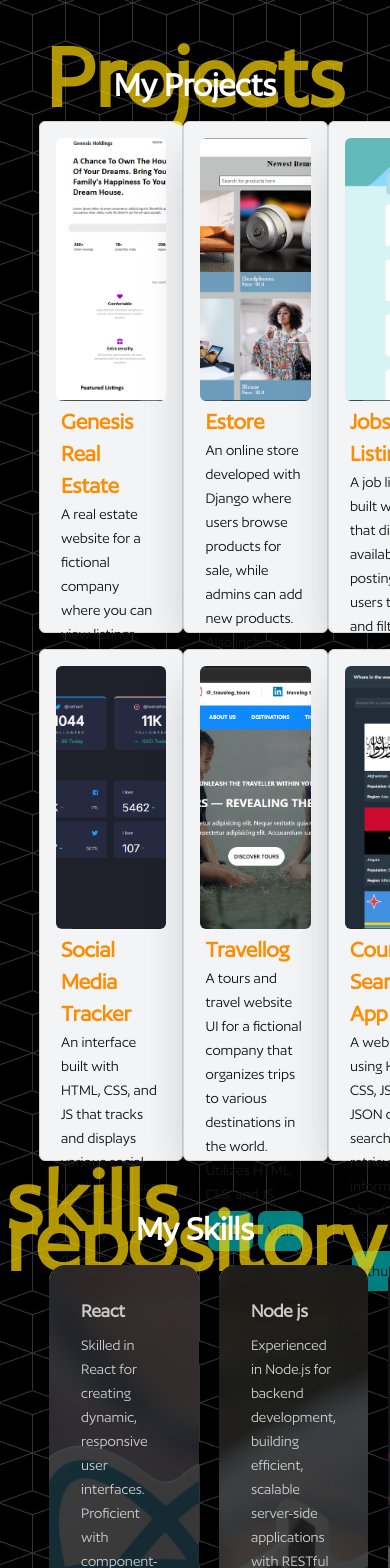
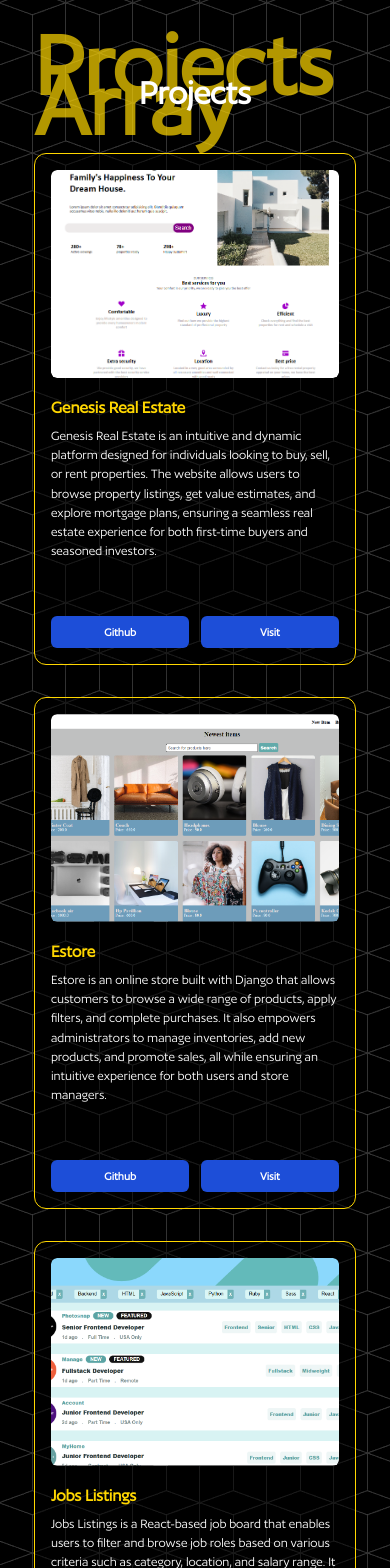
Before and after one commit to p-karari/portfolio_project, a React (Vite) app: page /projects in a window 390 px wide. Shown: the part 1660-3228 px from the top of the page. Built offline with nearby package versions, Linux system fonts and the light colour scheme.

Commit message:
Added responsiveness

```diff
--- a/src/components/Projects.tsx
+++ b/src/components/Projects.tsx
@@ -1,47 +1,94 @@
-// import Bg2 from '../images/bg4.jpg'
-import Genesis from '../images/Genesis001.png'
-import Travellog from '../images/travellog.png'
-import Estores from '../images/Estores.png'
-import SocialAnalyzer from '../images/SocialMediaTracker.png'
-import Jobs from '../images/JobListings.png'
-import Countries from '../images/CountriesSearch.png'
-import { Tilt } from 'react-tilt'
+import Genesis from '../images/Genesis001.png';
+import Travellog from '../images/travellog.png';
+import Estores from '../images/Estores.png';
+import SocialAnalyzer from '../images/SocialMediaTracker.png';
+import Jobs from '../images/JobListings.png';
+import Countries from '../images/CountriesSearch.png';
+import { Tilt } from 'react-tilt';
 
 function Projects() {
+  const projects = [
+    {
+      title: 'Genesis Real Estate',
+      description: 'Genesis Real Estate is an intuitive and dynamic platform designed for individuals looking to buy, sell, or rent properties. The website allows users to browse property listings, get value estimates, and explore mortgage plans, ensuring a seamless real estate experience for both first-time buyers and seasoned investors.',
+      image: Genesis,
+      github: 'https://github.com/p-karari/Real_Estate_Responsive_web',
+      live: 'https://p-karari.github.io/Real_Estate_Responsive_web/',
+    },
+    {
+      title: 'Estore',
+      description: 'Estore is an online store built with Django that allows customers to browse a wide range of products, apply filters, and complete purchases. It also empowers administrators to manage inventories, add new products, and promote sales, all while ensuring an intuitive experience for both users and store managers.',
+      image: Estores,
+      github: 'https://github.com/p-karari/E-stores',
+      live: 'https://github.com/p-karari/E-stores',
+    },
+    {
+      title: 'Jobs Listings',
+      description: 'Jobs Listings is a React-based job board that enables users to filter and browse job roles based on various criteria such as category, location, and salary range. It provides detailed job descriptions, allowing users to make informed decisions about job applications.',
+      image: Jobs,
+      github: 'https://github.com/p-karari/Job_Listings',
+      live: 'https://p-karari.github.io/Job_Listings/',
+    },
+    {
+      title: 'Social Media Tracker',
+      description: 'Social Media Tracker is a dashboard that monitors various social media metrics, such as follower count and post engagement. Built using HTML, CSS, and JavaScript, it provides valuable insights for individuals and businesses looking to optimize their social media strategies.',
+      image: SocialAnalyzer,
+      github: 'https://github.com/p-karari/Social_media_tracker_App',
+      live: 'https://p-karari.github.io/Social_media_tracker_App/',
+    },
+    {
+      title: 'Travellog',
+      description: 'Travellog is a travel website UI designed to showcase destinations and tour packages. The responsive design allows users to explore detailed itineraries, user-friendly navigation, and booking systems to plan their trips more easily.',
+      image: Travellog,
+      github: 'https://github.com/p-karari/tours_and_travel_responsive',
+      live: 'https://p-karari.github.io/tours_and_travel_responsive/',
+    },
+    {
+      title: 'Countries Search App',
+      description: 'Countries Search App allows users to search for countries and retrieve detailed information like population, area, languages, and more. Using a JSON API, the app ensures up-to-date and accurate data for a user-friendly experience.',
+      image: Countries,
+      github: 'https://github.com/p-karari/COUNTRIES_SEARCH_APP',
+      live: 'https://p-karari.github.io/COUNTRIES_SEARCH_APP/',
+    },
+  ];
+
   return (
-    <>
-    <div className='my-[2rem] font-general'>
-    <div className="relative mx-auto text-4xl font-bold w-[50%] flex items-center justify-center">
-  <span className="absolute text-[6rem] opacity-70 font-general text-gold">Projects</span>
-  <p className="relative z-10 mt-[1rem] text-white">My Projects</p>
+    <div className="my-10 px-4 font-general">
+      <div className="relative mx-auto text-4xl font-bold w-[90%] md:w-[70%] lg:w-[50%] flex items-center justify-center">
+        <span className="absolute text-[6rem] opacity-70 font-general text-gold">Projects Array</span>
+        <p className="relative z-10 mt-[1rem] text-white font-general">Projects</p>
       </div>
-    <div className='flex flex-row mx-auto w-[80%] my-[1rem]'>
 
-    <Tilt className="rounded-lg shadow-2xl w-[20rem] h-[32rem] m-auto" options={{ max: 25, scale: 1.05 }}>
-  <div className='rounded-md bg-gray-100 border border-solid border-gray-300 p-4 h-full'>
-    <div className="w-[100%] rounded-md h-[55%]">
-      <img className="h-full w-full object-cover object-left-top rounded-md" src={Genesis} alt="Genesis Real Estate" />
+      <div className="flex flex-col md:flex-row md:flex-wrap justify-center items-center gap-8 mt-10">
+        {projects.map((proj, idx) => (
+          <Tilt key={idx} className="w-[90%] sm:w-[18rem] h-[32rem]">
+            <div className="rounded-xl bg-black/50 text-white border border-gold shadow-lg h-full p-4 flex flex-col justify-between">
+              <div className="h-[45%] rounded-md overflow-hidden">
+                <img
+                  src={proj.image}
+                  alt={proj.title}
+                  className="w-full h-full object-cover rounded-md"
+                />
               </div>
-    <div className="h-[40%] m-[5px]">
-      <h1 className="text-2xl font-bold m-auto w-[auto] text-[#FF8C00]">Genesis Real Estate</h1>
-      <p>
-        A real estate website for a fictional company where you can view listings, find houses for sale or to rent.
-        You can also get value estimations and price quotations along with mortgage plans.
-      </p>
-      <div className="flex flex-row my-[5px]">
+              <div className="flex flex-col justify-between h-[55%] mt-4">
+                <div className="flex flex-col">
+                  <h3 className="text-gold text-lg font-bold mb-1">{proj.title}</h3>
+                  <p className="text-sm leading-snug overflow-hidden text-ellipsis">{proj.description}</p>
+                </div>
+                <div className="flex justify-between mt-4">
                   <a
-          href="https://github.com/p-karari/Real_Estate_Responsive_web"
+                    href={proj.github}
                     target="_blank"
                     rel="noopener noreferrer"
-          className="w-[45%] p-[8px] rounded-lg m-auto bg-[#008080] text-center flex justify-center"
+                    className="bg-blue-700 hover:bg-blue-800 px-3 py-2 rounded-md text-white text-xs font-semibold w-[48%] text-center"
                   >
                     Github
                   </a>
                   <a
-          href="https://p-karari.github.io/Real_Estate_Responsive_web/"
+                    href={proj.live}
                     target="_blank"
                     rel="noopener noreferrer"
-          className="w-[45%] p-[8px] rounded-lg m-auto bg-[#008080] text-center flex justify-center"
+                    className="bg-blue-700 hover:bg-blue-800 px-3 py-2 rounded-md text-white text-xs font-semibold w-[48%] text-center"
                   >
                     Visit
                   </a>
@@ -49,128 +96,10 @@ function Projects() {
               </div>
             </div>
           </Tilt>
-
-
-<Tilt className="rounded-lg shadow-2xl w-[20rem] h-[32rem] m-auto" options={{ max: 25, scale: 1.05 }}>
-  <div className='rounded-md bg-gray-100 border border-solid border-gray-300 p-4 h-full'>
-    <div className="w-[100%] rounded-md h-[55%]">
-      <img className="h-full w-full object-cover object-centre rounded-md" src={Estores} alt="Estore Screenshot" />
-    </div>
-    <div className="h-[40%] m-[5px]">
-      <h1 className="text-2xl font-bold m-auto w-[auto] text-[#FF8C00]">Estore</h1>
-      <p>
-        An online store developed with Django where users browse products for sale, while admins can add new products. Also includes various filters.
-      </p>
-      <div className="flex flex-row my-[5px]">
-        <a
-          href="https://github.com/p-karari/E-stores"
-          target="_blank"
-          rel="noopener noreferrer"
-          className="w-[45%] p-[8px] rounded-lg m-auto bg-[#008080] text-center flex justify-center"
-        >
-          Github
-        </a>
-        <a
-          href="https://github.com/p-karari/E-stores"
-          target="_blank"
-          rel="noopener noreferrer"
-          className="w-[45%] p-[8px] rounded-lg m-auto bg-[#008080] text-center flex justify-center"
-        >
-          Visit
-        </a>
+        ))}
       </div>
     </div>
-  </div>
-</Tilt>
-
-<Tilt className="rounded-lg shadow-2xl w-[20rem] h-[32rem] m-auto" options={{ max: 25, scale: 1.05 }}>
-  <div className='rounded-md bg-gray-100 border border-solid border-gray-300 p-4 h-full'>
-    <div className="w-[100%] h-[55%]">
-      <img className="h-full w-full object-cover object-left-top rounded-md" src={Jobs} alt="Jobs Listings Screenshot" />
-    </div>
-    <div className="h-[40%] m-[5px]">
-      <h1 className="text-2xl font-bold m-auto w-[auto] text-[#FF8C00]">Jobs Listings</h1>
-      <p>
-        A job listings UI built with React that displays available job postings, allows users to search and filter jobs, and provides detailed job descriptions.
-      </p>
-      <div className="flex flex-row my-[5px]">
-        <a
-          href="https://github.com/p-karari/Job_Listings"
-          target="_blank"
-          rel="noopener noreferrer"
-          className="w-[45%] p-[8px] rounded-lg m-auto bg-[#008080] text-center flex justify-center"
-        >
-          Github
-        </a>
-        <a
-          href="https://p-karari.github.io/Job_Listings/"
-          target="_blank"
-          rel="noopener noreferrer"
-          className="w-[45%] p-[8px] rounded-lg m-auto bg-[#008080] text-center flex justify-center"
-        >
-          Visit
-        </a>
-      </div>
-    </div>
-  </div>
-</Tilt>
-
-
-    </div>
-<div className="flex flex-row mx-auto w-[80%] my-[1rem]">
-  <Tilt className="rounded-lg shadow-2xl w-[20rem] h-[32rem] m-auto" options={{ max: 25, scale: 1.05 }}>
-    <div className='rounded-md bg-gray-100 border border-solid border-gray-300 p-4 h-full'>
-      <div className="w-[100%] rounded-md h-[55%]">
-        <img className="h-full w-full object-cover rounded-md" src={SocialAnalyzer} alt="Social Media Tracker" />
-      </div>
-      <div className="h-[40%] m-[5px]">
-        <h1 className="text-2xl font-bold m-auto w-[auto] text-[#FF8C00]">Social Media Tracker</h1>
-        <p>An interface built with HTML, CSS, and JS that tracks and displays various social media statistics in a user-friendly dashboard.</p>
-        <div className="flex flex-row my-[5px]">
-          <a href="https://github.com/p-karari/Social_media_tracker_App" target="_blank" rel="noopener noreferrer" className="w-[45%] p-[8px] rounded-lg m-auto bg-[#008080] text-center flex justify-center">Github</a>
-          <a href="https://p-karari.github.io/Social_media_tracker_App/" target="_blank" rel="noopener noreferrer" className="w-[45%] p-[8px] rounded-lg m-auto bg-[#008080] text-center flex justify-center">Visit</a>
-        </div>
-      </div>
-    </div>
-  </Tilt>
-
-  <Tilt className="rounded-lg shadow-2xl w-[20rem] h-[32rem] m-auto" options={{ max: 25, scale: 1.05 }}>
-    <div className='rounded-md bg-gray-100 border border-solid border-gray-300 p-4 h-full'>
-      <div className="w-[100%] rounded-md h-[55%]">
-        <img className="h-full w-full object-cover rounded-md" src={Travellog} alt="Travellog" />
-      </div>
-      <div className="h-[40%] m-[5px]">
-        <h1 className="text-2xl font-bold m-auto w-[auto] text-[#FF8C00]">Travellog</h1>
-        <p>A tours and travel website UI for a fictional company that organizes trips to various destinations in the world. Utilizes HTML, CSS, and JS.</p>
-        <div className="flex flex-row my-[5px]">
-          <a href="https://github.com/p-karari/tours_and_travel_responsive" target="_blank" rel="noopener noreferrer" className="w-[45%] p-[8px] rounded-lg m-auto bg-[#008080] text-center flex justify-center">Github</a>
-          <a href="https://p-karari.github.io/tours_and_travel_responsive/" target="_blank" rel="noopener noreferrer" className="w-[45%] p-[8px] rounded-lg m-auto bg-[#008080] text-center flex justify-center">Visit</a>
-        </div>
-      </div>
-    </div>
-  </Tilt>
-
-  <Tilt className="rounded-lg shadow-2xl w-[20rem] h-[32rem] m-auto" options={{ max: 25, scale: 1 }}>
-    <div className='rounded-md bg-gray-100 border border-solid border-gray-300 p-4 h-full'>
-      <div className="w-[100%] rounded-md h-[55%]">
-        <img className="h-full w-full object-cover object-left-top rounded-md" src={Countries} alt="Countries Search App" />
-      </div>
-      <div className="h-[40%] m-[5px]">
-        <h1 className="text-2xl font-bold m-auto w-[auto] text-[#FF8C00]">Countries Search App</h1>
-        <p>A web app using HTML, CSS, JS, and JSON data to search and retrieve information about countries worldwide.</p>
-        <div className="flex flex-row my-[5px]">
-          <a href="https://github.com/p-karari/COUNTRIES_SEARCH_APP" target="_blank" rel="noopener noreferrer" className="w-[45%] p-[8px] rounded-lg m-auto bg-[#008080] text-center flex justify-center">Github</a>
-          <a href="https://p-karari.github.io/COUNTRIES_SEARCH_APP/" target="_blank" rel="noopener noreferrer" className="w-[45%] p-[8px] rounded-lg m-auto bg-[#008080] text-center flex justify-center">Visit</a>
-        </div>
-      </div>
-    </div>
-  </Tilt>
-
-    </div>
-
-    </div>
-    </>
-  )
+  );
 }
 
-export default Projects
+export default Projects;
```
Lines whose indentation alone changed are shown as unchanged.
